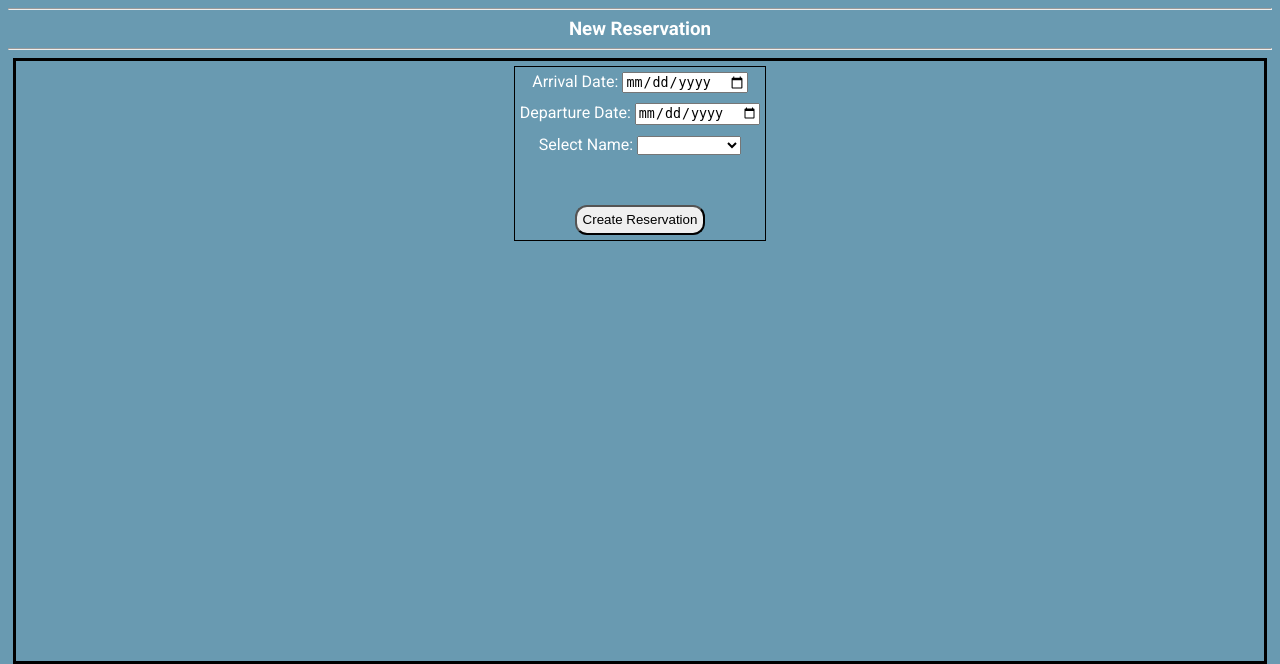
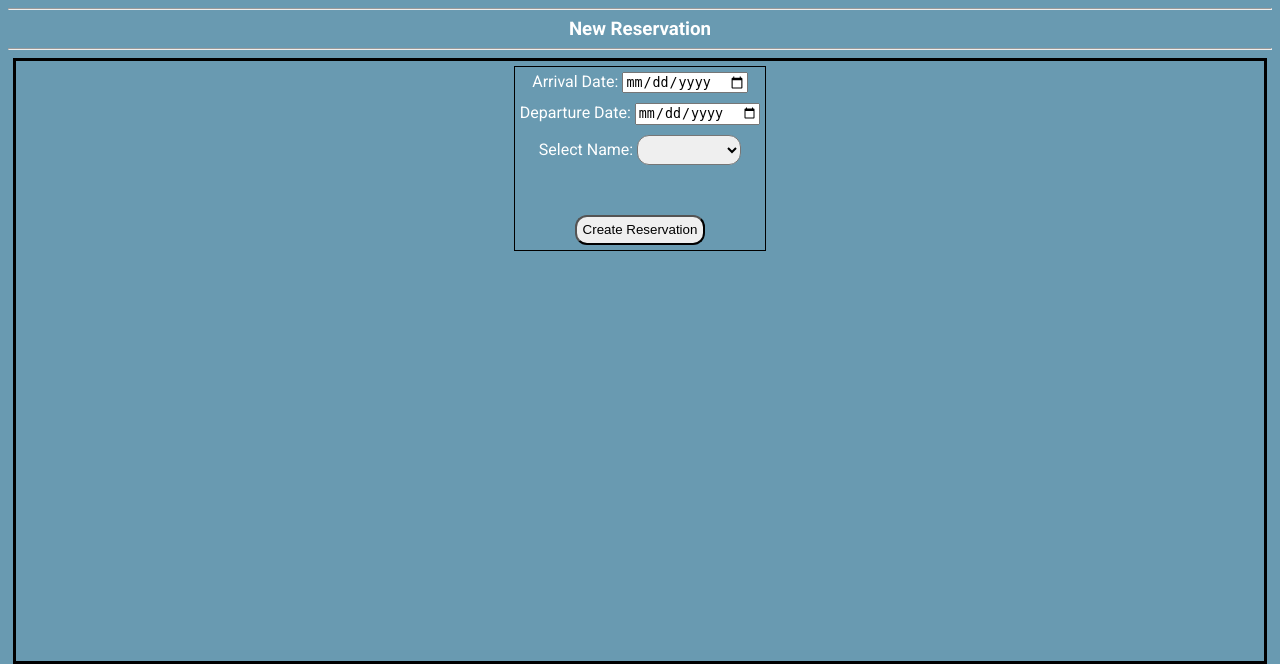
Before and after one commit to selsmie/honest-hotel, a Flask app: page /reservations/new in a window 1280 px wide. Shown: the part 140-804 px from the top of the page. Run offline with Flask 2, Linux system fonts and the light colour scheme; a database or web service that is not in the repository returns one stand-in record (values such as "Sample title"); some libraries are stand-ins or nearby versions.

Commit message:
input field areas now the same shape as the buttons

```diff
--- a/app/static/reservation.css
+++ b/app/static/reservation.css
@@ -233,3 +233,8 @@
     font-weight: bold;
     cursor: pointer;
 }
+
+#new-res-name > select {
+    border-radius: 12px;
+    height: 30px;
+}
```
